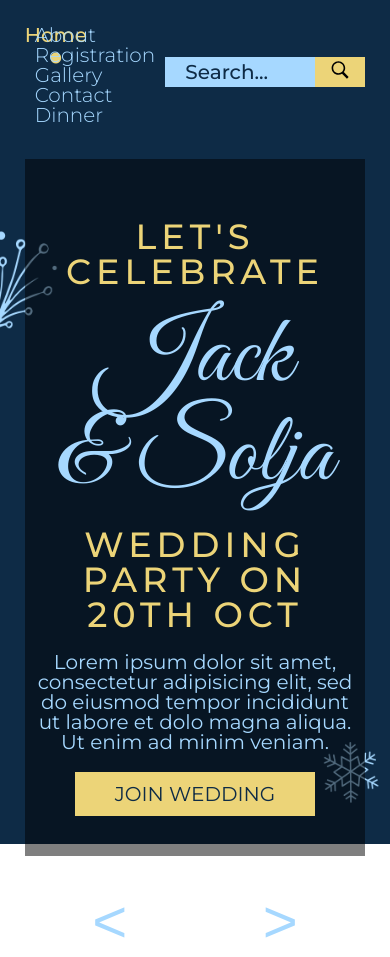
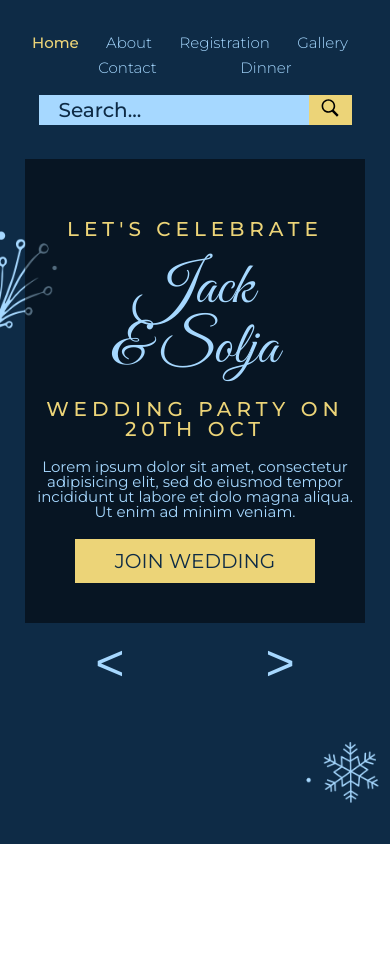
Before and after one commit to Svygzhryr/WinterWedding, a plain HTML site: page index.html in a window 390 px wide. After the commit the page ends 844 px from the top, so only its background shows below. Drawn offline with Linux system fonts and the light colour scheme.

```diff
--- a/css/adaptive.scss
+++ b/css/adaptive.scss
@@ -92,6 +92,56 @@ $dark: #0E2B46;
     }
 }
 
+@media (max-width: 850px) {
+    header {
+        flex-wrap: wrap;
+    }
+
+    .header-nav {
+        width: 100%;
+        justify-content: space-evenly;
+    }
+
+    .header-form {
+        margin: 0 auto;
+        margin-top: 2rem;
+
+    }
+
+    .header-search {
+        width: 100%;
+    }
+
+    .nav-item {
+        font-size: 1.5rem;
+
+        &::after {
+            font-size: 3rem;
+            display: none;
+        }
+    }
+
+    .main-title {
+        font-size: 12rem;
+    }
+
+    .main-subtitle {
+        font-size: 3rem;
+    }
+
+    .main-text {
+        font-size: 1.5rem;
+    }
+
+    footer {
+        margin-top: 1rem;
+    }
+
+    .footer-button {
+        font-size: 5rem;
+    }
+}
+
 @media (max-width: 600px) {
 
     .header-nav {
@@ -102,3 +152,17 @@ $dark: #0E2B46;
         font-size: calc((1vh + 1vw) * 8)
     }
 }
+
+@media (max-width: 400px) {
+    .main-title {
+        font-size: 6rem;
+    }
+
+    .main-subtitle {
+        font-size: 2rem;
+    }
+
+    .nav-item {
+        margin-top: 1rem;
+    }
+}
--- a/css/style.scss
+++ b/css/style.scss
@@ -1,5 +1,8 @@
 @import url('https://fonts.googleapis.com/css2?family=Montserrat:wght@200;300;400;500;700&display=swap');
 @import url('https://fonts.googleapis.com/css2?family=Great+Vibes&display=swap');
+
+* {
+}
 
 $gay: #a6d8ff;
 $gold: #ecd478;
```
Also changed, not shown: css/adaptive.css, css/adaptive.min.css.
